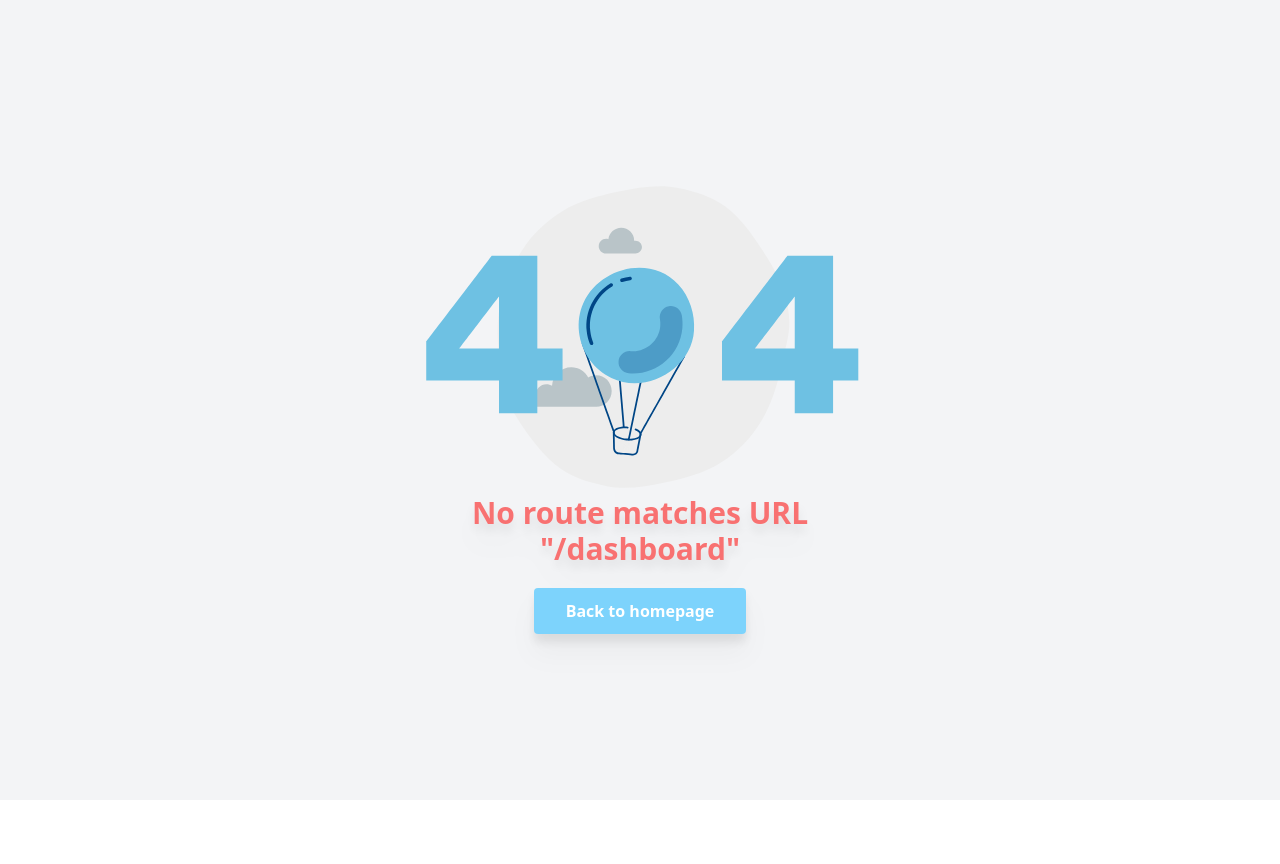
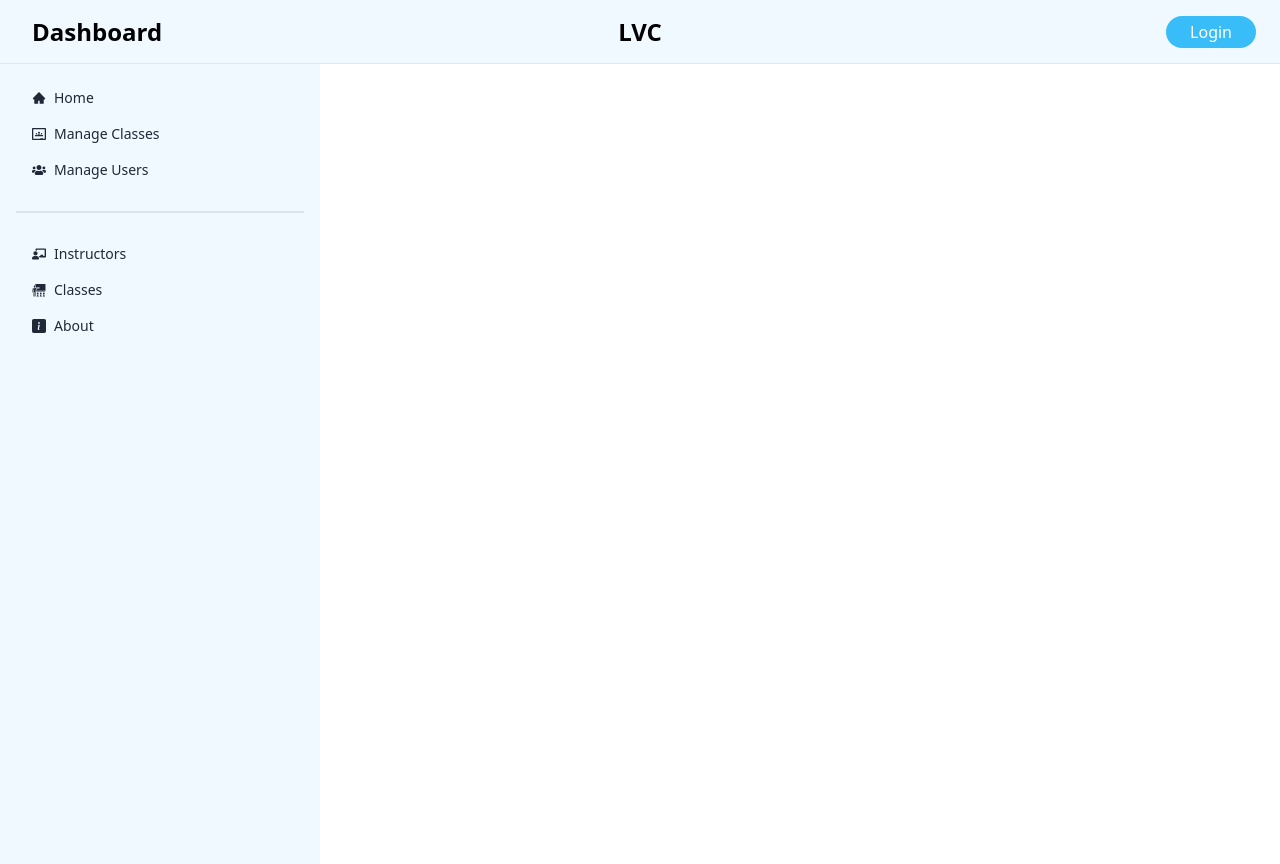
Before and after one commit to ApurbaHasanJ/LinguaViva-Camp, a React (Vite) app: page /dashboard in a window 1280 px wide. Before the commit the page ends 800 px from the top, so only its background shows below. Built offline with nearby package versions, Linux system fonts and the light colour scheme; no server answers.

Commit message:
user updated to the database successfully

```diff
--- a/package.json
+++ b/package.json
@@ -25,6 +25,7 @@
     "react-hook-form": "^7.44.3",
     "react-icons": "^4.9.0",
     "react-router-dom": "^6.11.2",
+    "react-spinners": "^0.13.8",
     "sort-by": "^1.2.0",
     "sweetalert2": "^11.7.11",
     "swiper": "^9.3.2"
--- /dev/null
+++ b/src/Layouts/Dashboard/Dashboard.jsx
@@ -0,0 +1,159 @@
+import { HiChevronDoubleRight } from "react-icons/hi";
+import { SiGoogleclassroom } from "react-icons/si";
+import { GiTeacher } from "react-icons/gi";
+import { BsFillInfoSquareFill } from "react-icons/bs";
+import { FaChalkboardTeacher, FaUserCircle, FaUsers } from "react-icons/fa";
+
+import { Helmet } from "react-helmet";
+import { Link, useNavigate } from "react-router-dom";
+import { useContext } from "react";
+import { AuthContext } from "../../Providers/AuthProvider";
+import Swal from "sweetalert2";
+import { AiFillHome } from "react-icons/ai";
+
+const Dashboard = () => {
+  const navigate = useNavigate();
+
+  // const location = useLocation();
+  // get redirect path
+  // const from = location.state?.from?.pathname || "/";
+
+  const { user, logOut } = useContext(AuthContext);
+
+  // Handle Logout
+  const handleLogout = () => {
+    logOut()
+      .then(() => {
+        Swal.fire({
+          position: "top-end",
+          icon: "success",
+          title: "Log Out Successfully!!",
+          showConfirmButton: false,
+          timer: 1500,
+        });
+        navigate("/", { replace: true });
+      })
+      .catch((err) => {
+        console.log(err.message);
+      });
+  };
+
+  return (
+    <>
+      <Helmet>
+        <title>Dashboard | LVC</title>
+      </Helmet>
+      <div>
+        <div className="grid navbar bg-sky-50 h-8 border-b grid-cols-3">
+          <div>
+            <h2 className={"font-extrabold text-2xl ml-6 text-black"}>
+              Dashboard
+            </h2>
+          </div>
+          <div className="navbar-center mx-auto">
+            <h2 className={"font-extrabold text-2xl text-black"}>LVC</h2>
+          </div>
+          <div className=" mr-4 ml-auto">
+            {user ? (
+              <div className="dropdown dropdown-end">
+                <label tabIndex={0}>
+                  <div className="w-8 rounded-full">
+                    {user?.photoURL ? (
+                      <div className="h-8 w-8 rounded-full overflow-hidden border-sky-500  p-[1px] border-2">
+                        <img
+                          src={user?.photoURL}
+                          alt={user?.displayName}
+                          title={user?.displayName}
+                          className="w-full  object-cover rounded-full h-full"
+                        />
+                      </div>
+                    ) : (
+                      <FaUserCircle className="text-2xl" />
+                    )}
+                  </div>
+                </label>
+                <ul className="menu menu-compact z-50 dropdown-content mt-3 p-2 shadow bg-base-100 rounded-box w-52">
+                  <li>
+                    <Link to="/profile" className="justify-between">
+                      Profile
+                      <span className="badge">New</span>
+                    </Link>
+                  </li>
+                  <li>
+                    <Link to="/settings">Settings</Link>
+                  </li>
+                  <li>
+                    <button onClick={handleLogout}>Logout</button>
+                  </li>
+                </ul>
+              </div>
+            ) : (
+              <Link to="/login" className="inline-flex items-center">
+                <button className="lg:px-6  px-2 py-1  lg:text-base text-xs hover:shadow-2xl bg-sky-400 hover:bg-sky-500 text-white rounded-full">
+                  Login
+                </button>
+              </Link>
+            )}
+          </div>
+        </div>
+      </div>
+      <div className="drawer lg:drawer-open ">
+        <input id="my-drawer-2" type="checkbox" className="drawer-toggle" />
+        <div className="drawer-content flex flex-col items-center justify-center">
+          {/* Page content here */}
+          <label
+            htmlFor="my-drawer-2"
+            className=" mr-auto bg-sky-50 py-2 px-7 drawer-button lg:hidden"
+          >
+            <HiChevronDoubleRight className="text-2xl " />
+          </label>
+        </div>
+        <div className="drawer-side bg-sky-50">
+          <label htmlFor="my-drawer-2" className="drawer-overlay "></label>
+          <ul className="menu p-4 w-80 h-full bg-sky-50 text-base-content">
+            {/* Sidebar content here */}
+            <li>
+              <Link to="/">
+                <AiFillHome /> <p>Home</p>
+              </Link>
+            </li>
+            <li>
+              <Link to="manage-classes">
+                <SiGoogleclassroom />
+                <p>Manage Classes</p>
+              </Link>
+            </li>
+            <li>
+              <Link to="manage-classes">
+                <FaUsers />
+                <p>Manage Users</p>
+              </Link>
+            </li>
+            <div className="divider"></div>
+
+            <li>
+              <Link>
+                <FaChalkboardTeacher /> <p>Instructors</p>
+              </Link>
+            </li>
+            <li>
+              <Link>
+                <GiTeacher />
+                <p>Classes</p>
+              </Link>
+            </li>
+
+            <li>
+              <Link>
+                <BsFillInfoSquareFill />
+                <p>About</p>
+              </Link>
+            </li>
+          </ul>
+        </div>
+      </div>
+    </>
+  );
+};
+
+export default Dashboard;
--- a/src/Pages/Home/Sections/Banners/Banners.jsx
+++ b/src/Pages/Home/Sections/Banners/Banners.jsx
@@ -55,7 +55,7 @@ const Banners = () => {
         ref={swiperRef}
         spaceBetween={30}
         autoplay={{
-          delay: 2500,
+          delay: 3000,
           disableOnInteraction: false,
         }}
         modules={[Autoplay]}
@@ -70,8 +70,7 @@ const Banners = () => {
               <div className="absolute inset-0 bg-black opacity-30 duration-700"></div>
               {/* banner description */}
               <div data-aos="fade-right"
-     data-aos-offset="300"
-     data-aos-easing="ease-in-sine"
+
                 className="absolute lg:left-14 lg:top-1/3 lg:max-w-3xl w-full pr-16 left-8 bottom-12  transform lg:-translate-y-1/2"
               >
                 <h2 className="lg:text-[52px] lg:mb-6 mb-1 text-3xl font-bold text-white ">
--- a/src/Pages/Login/Login.jsx
+++ b/src/Pages/Login/Login.jsx
@@ -17,6 +17,8 @@ const Login = () => {
   } = useForm();
   const navigate = useNavigate();
   const location = useLocation();
+
+
   // get redirect path
   const from = location.state?.from?.pathname || "/";
   const [passwordVisible, setPasswordVisible] = useState(false);
@@ -24,8 +26,8 @@ const Login = () => {
   // Handle Login
   const onSubmit = (data) => {
     signIn(data.email, data.password).then((res) => {
-      const loginUser = res.user;
-      console.log(loginUser);
+      const loggedUser = res.user;
+      console.log(loggedUser);
       Swal.fire({
         position: "top-end",
         icon: "success",
@@ -34,6 +36,7 @@ const Login = () => {
         timer: 1500,
       });
       reset()
+      navigate(from, { replace: true });
     });
     console.log(data);
   };
@@ -43,15 +46,33 @@ const Login = () => {
     continueWithGoogle()
       .then((result) => {
         const loggedUser = result.user;
+        console.log(loggedUser);
+
+        const saveUser = {name: loggedUser.displayName, email: loggedUser.email, img: loggedUser.photoURL
+        }
+      fetch("http://localhost:5000/users", {
+        method: 'POST',
+        headers:{
+          'content-type': 'application/json'
+        },
+        body: JSON.stringify(saveUser)
+      })
+        .then((res) => res.json())
+        .then((data) => {
+          if (data.insertedId) {
+
             Swal.fire({
               position: "top-end",
               icon: "success",
-          title: "Sign in Successfully",
+              title: "Sign In Successfully",
               showConfirmButton: false,
               timer: 1500,
             });
+            navigate(from, { replace: true });
 
             console.log(loggedUser);
+          }
+        });
         navigate(from, { replace: true });
       })
       .catch((err) => {
--- a/src/Pages/Register/Register.jsx
+++ b/src/Pages/Register/Register.jsx
@@ -9,10 +9,17 @@ import { AuthContext } from "../../Providers/AuthProvider";
 import Swal from "sweetalert2";
 
 const Register = () => {
-  const { register, handleSubmit, formState: { errors }, watch, reset } = useForm();
-  const { createUser, userProfile, continueWithGoogle } = useContext(AuthContext);
+  const {
+    register,
+    handleSubmit,
+    formState: { errors },
+    watch,
+    reset,
+  } = useForm();
+  const { createUser, userProfile, continueWithGoogle } =
+    useContext(AuthContext);
   const location = useLocation();
-  const navigate = useNavigate()
+  const navigate = useNavigate();
 
   // get redirect path
   const path = location?.state?.from?.pathname || "/";
@@ -21,20 +28,34 @@ const Register = () => {
   const onSubmit = (data) => {
     console.log(data);
 
-    createUser(data.email, data.password)
-      .then((res) => {
+    createUser(data.email, data.password).then((res) => {
       userProfile(data.name, data.photoUrl);
       const loggedUser = res.user;
+
+      const saveUser = {name: data.name, email: data.email, img: data.photoUrl}
+      fetch("http://localhost:5000/users", {
+        method: 'POST',
+        headers:{
+          'content-type': 'application/json'
+        },
+        body: JSON.stringify(saveUser)
+      })
+        .then((res) => res.json())
+        .then((data) => {
+          if (data.insertedId) {
+            reset();
             Swal.fire({
-            position: 'top-end',
-            icon: 'success',
-            title: 'Sign Up Successfully',
+              position: "top-end",
+              icon: "success",
+              title: "Sign Up Successfully",
               showConfirmButton: false,
-            timer: 1500
-          })
-          reset()
+              timer: 1500,
+            });
+
             navigate(path, { replace: true });
             console.log(loggedUser);
+          }
+        });
     });
   };
 
@@ -44,12 +65,12 @@ const Register = () => {
       .then((result) => {
         const loggedUser = result.user;
         Swal.fire({
-            position: 'top-end',
-            icon: 'success',
-            title: 'Sign in Successfully',
+          position: "top-end",
+          icon: "success",
+          title: "Sign in Successfully",
           showConfirmButton: false,
-            timer: 1500
-          })
+          timer: 1500,
+        });
 
         console.log(loggedUser);
         navigate(path, { replace: true });
@@ -94,7 +115,9 @@ const Register = () => {
                   className="input input-bordered"
                 />
                 {errors.name && (
-                  <span className="text-red-600 text-xs">{errors.name.message}</span>
+                  <span className="text-red-600 text-xs">
+                    {errors.name.message}
+                  </span>
                 )}
               </div>
               <div className="form-control">
@@ -132,7 +155,9 @@ const Register = () => {
                   className="input input-bordered"
                 />
                 {errors.email && (
-                  <span className="text-red-600 text-xs ">{errors.email.message}</span>
+                  <span className="text-red-600 text-xs ">
+                    {errors.email.message}
+                  </span>
                 )}
               </div>
 
@@ -145,7 +170,8 @@ const Register = () => {
                     {...register("password", {
                       required: "Password is required",
                       pattern: {
-                        value: /^(?=.*\d)(?=.*[a-z])(?=.*[A-Z])(?=.*[!@#$%^&*]).{6,}$/,
+                        value:
+                          /^(?=.*\d)(?=.*[a-z])(?=.*[A-Z])(?=.*[!@#$%^&*]).{6,}$/,
                         message:
                           "Password must contain at least one uppercase letter, one lowercase letter, one special character, and one number. It should be at least 6 characters long.",
                       },
@@ -186,7 +212,8 @@ const Register = () => {
                           "Confirm password must be at least 6 characters long",
                       },
                       pattern: {
-                        value: /^(?=.*\d)(?=.*[a-z])(?=.*[A-Z])(?=.*[!@#$%^&*]).{6,}$/,
+                        value:
+                          /^(?=.*\d)(?=.*[a-z])(?=.*[A-Z])(?=.*[!@#$%^&*]).{6,}$/,
                         message:
                           "Password must contain at least one uppercase letter, one lowercase letter, one special character, and one number. It should be at least 6 characters long.",
                       },
@@ -240,7 +267,10 @@ const Register = () => {
               <div className="border-b h-1 w-full border-gray-300"></div>
             </div>
             <div className="form-control mt-4 mx-8">
-              <button onClick={googleSignIn} className=" w-full flex gap-3 btn-sec">
+              <button
+                onClick={googleSignIn}
+                className=" w-full flex gap-3 btn-sec"
+              >
                 <img
                   className="w-5 h-5"
                   src="https://i.postimg.cc/4NhHcV5v/google.png"
--- a/src/Pages/Shared/Footer/Footer.jsx
+++ b/src/Pages/Shared/Footer/Footer.jsx
@@ -14,8 +14,8 @@ const Footer = () => {
 
     return (
         <footer className="bg-sky-50 pt-8">
-            <div className="flex justify-center items-center flex-col">
-                <div className="flex gap-4 items-center">
+            <div className="flex justify-center mx-5 items-center flex-col">
+                <div className="md:flex gap-4 items-center">
                 <img className="rounded-full w-20" src={logo} alt="" />
                 <div>
                 <h2 className="footer-title text-2xl text-black opacity-100 capitalize">LinguaViva Camp</h2>
@@ -33,7 +33,9 @@ const Footer = () => {
     <Link to="#" className="link link-hover text-xs">All ages</Link>
     <div className="flex flex-col gap-2 mt-4">
     <span className="footer-title text-black opacity-100 capitalize">Follow Us</span>
-   <div className="flex gap-3">
+   <div
+
+      className=" flex  gap-3">
     <img className="h-9 w-9 bg-sky-100 p-2 rounded-lg" src="https://i.postimg.cc/d0Yz1tks/facebook.png" alt="" />
     <img className="h-9 w-9 bg-sky-100 p-2 rounded-lg" src="https://i.postimg.cc/rF7BB9qt/instagram.png" alt="" />
 
@@ -78,14 +80,14 @@ const Footer = () => {
 
 
 </div>
-<div   className="border-t mx-10 flex justify-between items-center">
+<div   className="border-t mx-10 sm:flex justify-between  items-center">
   <button data-aos="fade-up"
-     data-aos-anchor-placement="top-bottom" className="flex items-center gap-2 text-white bg-sky-400 hover:bg-sky-500 hover:shadow-2xl rounded-full px-5 py-1 h-1/3">
+     data-aos-anchor-placement="top-bottom" className="flex items-center  gap-2 md:mt-0 mt-6 lg:mx-0 mx-auto text-white bg-sky-400 hover:bg-sky-500 hover:shadow-2xl rounded-full px-5 py-1 h-1/3">
     <TiMessages/>
     <p>Appointment</p>
   </button>
-<div className=" flex flex-col justify-end items-end">
-<div className="flex gap-5 mt-4">
+<div className=" flex flex-col  ">
+<div className="md:flex grid gap-4 mt-4">
 <Link to="#" className="link link-hover text-xs">Privacy policy</Link>
 <Link to="#" className="link link-hover text-xs">Terms and Conditions</Link>
 <Link to="#" className="link link-hover text-xs">Cookies</Link>
--- a/src/Pages/Shared/Navbar/Navbar.jsx
+++ b/src/Pages/Shared/Navbar/Navbar.jsx
@@ -1,14 +1,12 @@
 import { useContext, useEffect, useState } from "react";
 import { Link } from "react-router-dom";
 import { AuthContext } from "../../../Providers/AuthProvider";
-import { FaUserCircle } from 'react-icons/fa';
-import { HiMenuAlt2 } from 'react-icons/hi';
+import { FaUserCircle } from "react-icons/fa";
+import { HiMenuAlt2 } from "react-icons/hi";
 import Swal from "sweetalert2";
 
-
-
 const Navbar = ({ bgClassName, textClassName }) => {
-  const {user, logOut} = useContext(AuthContext)
+  const { user, logOut } = useContext(AuthContext);
   const [isNavbarVisible, setIsNavbarVisible] = useState(true);
   const [prevScrollPos, setPrevScrollPos] = useState(window.pageYOffset);
 
@@ -17,19 +15,17 @@ const handleLogout = () => {
     logOut()
       .then(() => {
         Swal.fire({
-        position: 'top-end',
-        icon: 'success',
-        title: 'Log Out Successfully!!',
+          position: "top-end",
+          icon: "success",
+          title: "Log Out Successfully!!",
           showConfirmButton: false,
-        timer: 1500
+          timer: 1500,
         });
       })
       .catch((err) => {
         console.log(err.message);
       });
   };
-
-
 
   useEffect(() => {
     const handleScroll = () => {
@@ -57,16 +53,15 @@ const handleLogout = () => {
           <label
             tabIndex={0}
             className={`btn btn-ghost btn-circle ${textClassName} flex gap-3`}
-
           >
-           <HiMenuAlt2 className="text-2xl"/>
+            <HiMenuAlt2 className="text-2xl" />
           </label>
           <ul
             tabIndex={0}
             className="menu menu-sm dropdown-content mt-3 p-2 shadow bg-base-100 rounded-box w-52"
           >
             <li>
-              <Link>Home</Link>
+              <Link to="/">Home</Link>
             </li>
             <li>
               <Link>Instructors</Link>
@@ -74,9 +69,13 @@ const handleLogout = () => {
             <li>
               <Link>Classes</Link>
             </li>
+            {user ? (
               <li>
-              <Link>Dashboard</Link>
+                <Link to="/dashboard">Dashboard</Link>
               </li>
+            ) : (
+              ""
+            )}
             <li>
               <Link>About</Link>
             </li>
@@ -92,12 +91,14 @@ const handleLogout = () => {
             <label tabIndex={0}>
               <div className="w-8 rounded-full">
                 {user?.photoURL ? (
+                  <div className="h-8 w-8 rounded-full overflow-hidden border-sky-500  p-[1px] border-2">
                     <img
                       src={user?.photoURL}
                       alt={user?.displayName}
                       title={user?.displayName}
-                  className="w-full rounded-full h-full"
+                      className="w-full  object-cover rounded-full h-full"
                     />
+                  </div>
                 ) : (
                   <FaUserCircle className="text-2xl" />
                 )}
@@ -114,15 +115,15 @@ const handleLogout = () => {
                 <Link to="/settings">Settings</Link>
               </li>
               <li>
-              <button
-              onClick={handleLogout}
-              >Logout</button>
+                <button onClick={handleLogout}>Logout</button>
               </li>
             </ul>
           </div>
         ) : (
           <Link to="/login" className="inline-flex items-center">
-          <button className="lg:px-6  px-2 py-1  lg:text-base text-xs hover:shadow-2xl bg-sky-400 hover:bg-sky-500 text-white rounded-full">Login</button>
+            <button className="lg:px-6  px-2 py-1  lg:text-base text-xs hover:shadow-2xl bg-sky-400 hover:bg-sky-500 text-white rounded-full">
+              Login
+            </button>
           </Link>
         )}
         {/* {
--- /dev/null
+++ b/src/Pages/Spinner/Spinner.jsx
@@ -0,0 +1,12 @@
+import { HashLoader } from "react-spinners";
+
+
+const Spinner = () => {
+    return (
+        <div>
+            <HashLoader color="#36d7b7" />
+        </div>
+    );
+};
+
+export default Spinner;
--- a/src/Routes/GRoutes.jsx
+++ b/src/Routes/GRoutes.jsx
@@ -4,6 +4,7 @@ import Main from "../Layouts/Main";
 import ErrorPage from "../Pages/ErrorPage/ErrorPage";
 import Login from "../Pages/Login/Login";
 import Register from "../Pages/Register/Register";
+import Dashboard from "../Layouts/Dashboard/Dashboard";
 
 const router = createBrowserRouter([
   {
@@ -25,6 +26,14 @@ const router = createBrowserRouter([
       }
     ],
   },
+  {
+    path: '/dashboard',
+    element: <Dashboard/>,
+    errorElement: <ErrorPage/>,
+    children: [
+
+    ]
+  }
 ]);
 
 export default router;
--- /dev/null
+++ b/src/Routes/PrivateRoutes.jsx
@@ -0,0 +1,24 @@
+import { useContext } from "react";
+import { Navigate, useLocation } from "react-router-dom";
+import { AuthContext } from "../Providers/AuthProvider";
+import Spinner from "../Pages/Spinner/Spinner";
+
+
+const PrivateRoutes = ({children}) => {
+    const { user, loading } = useContext(AuthContext);
+  const location = useLocation();
+  if (loading) {
+    return (
+        <Spinner/>
+    );
+  }
+
+  if (user) {
+    return children;
+  }
+
+  return <Navigate to="/login" state={{ from: location }} replace />;
+};
+
+
+export default PrivateRoutes;
```
Also changed, not shown: 1 other file (tests, documents, lock files or other folders). Lines whose indentation alone changed are shown as unchanged.
